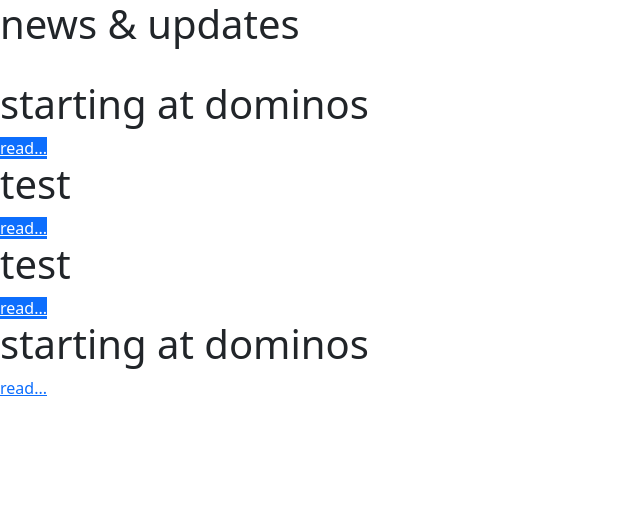
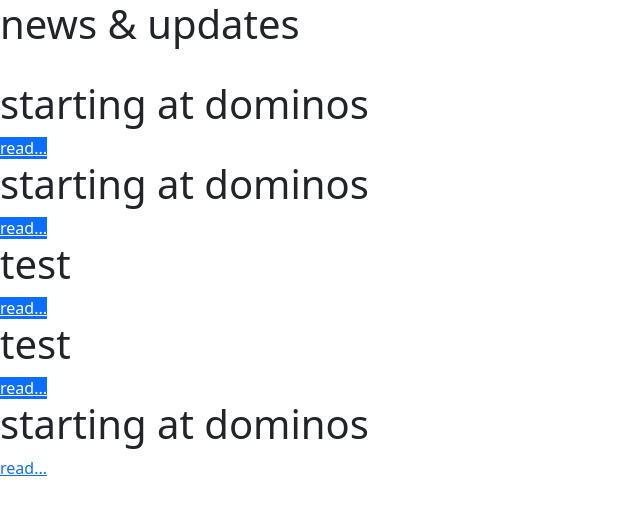
Before and after one commit to rosechar/eecs201PersonalSite, a plain HTML site: page updates.html in a window 1280 px wide. Shown: the whole page, without its empty margins (0-640 px from the left). Drawn offline with nearby package versions, Linux system fonts and the light colour scheme.

Commit message:
new HTML file and updated updates.html

```diff
--- a/updates.html
+++ b/updates.html
@@ -16,6 +16,7 @@
     <br>
     <!-- dynamically insert here -->
  <div id='update'> <h1 id='title'> starting at dominos </h1> <a href='https://rosechar.github.io/updates/starting%20at%20dominos.html' class='button btn-primary'> read... </a> </div>
+ <div id='update'> <h1 id='title'> starting at dominos </h1> <a href='https://rosechar.github.io/updates/starting%20at%20dominos.html' class='button btn-primary'> read... </a> </div>
  <div id='update'> <h1 id='title'> test </h1> <a href='https://rosechar.github.io/updates/test.html' class='button btn-primary'> read... </a> </div>
  <div id='update'> <h1 id='title'> test </h1> <a href='https://rosechar.github.io/updates/test.html' class='button btn-primary'> read... </a> </div>
  <div id='update'> <h1> starting at dominos </h1> <a href='https://rosechar.github.io/updates/starting%20at%20dominos.html' class='button'> read... </a> </div>
```
